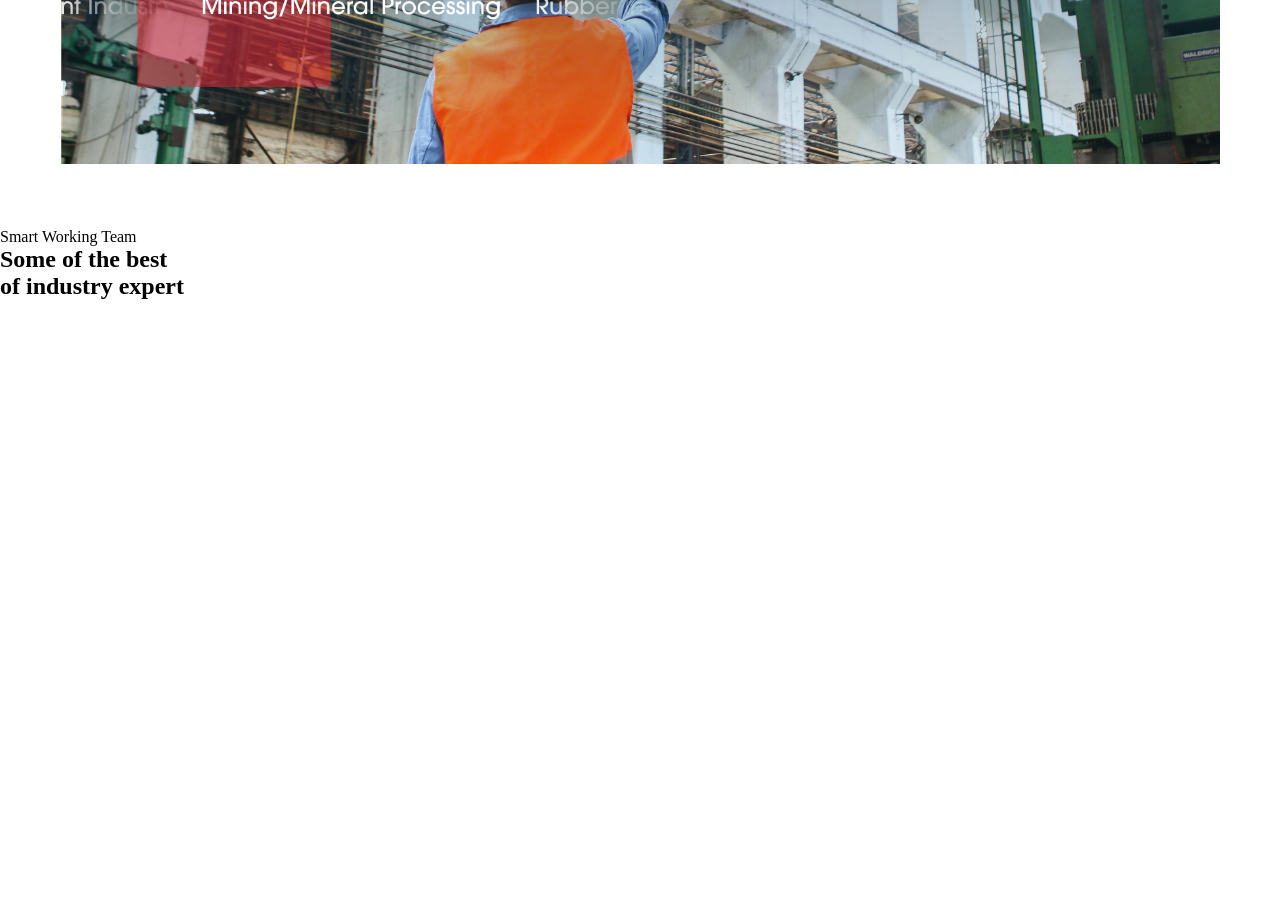
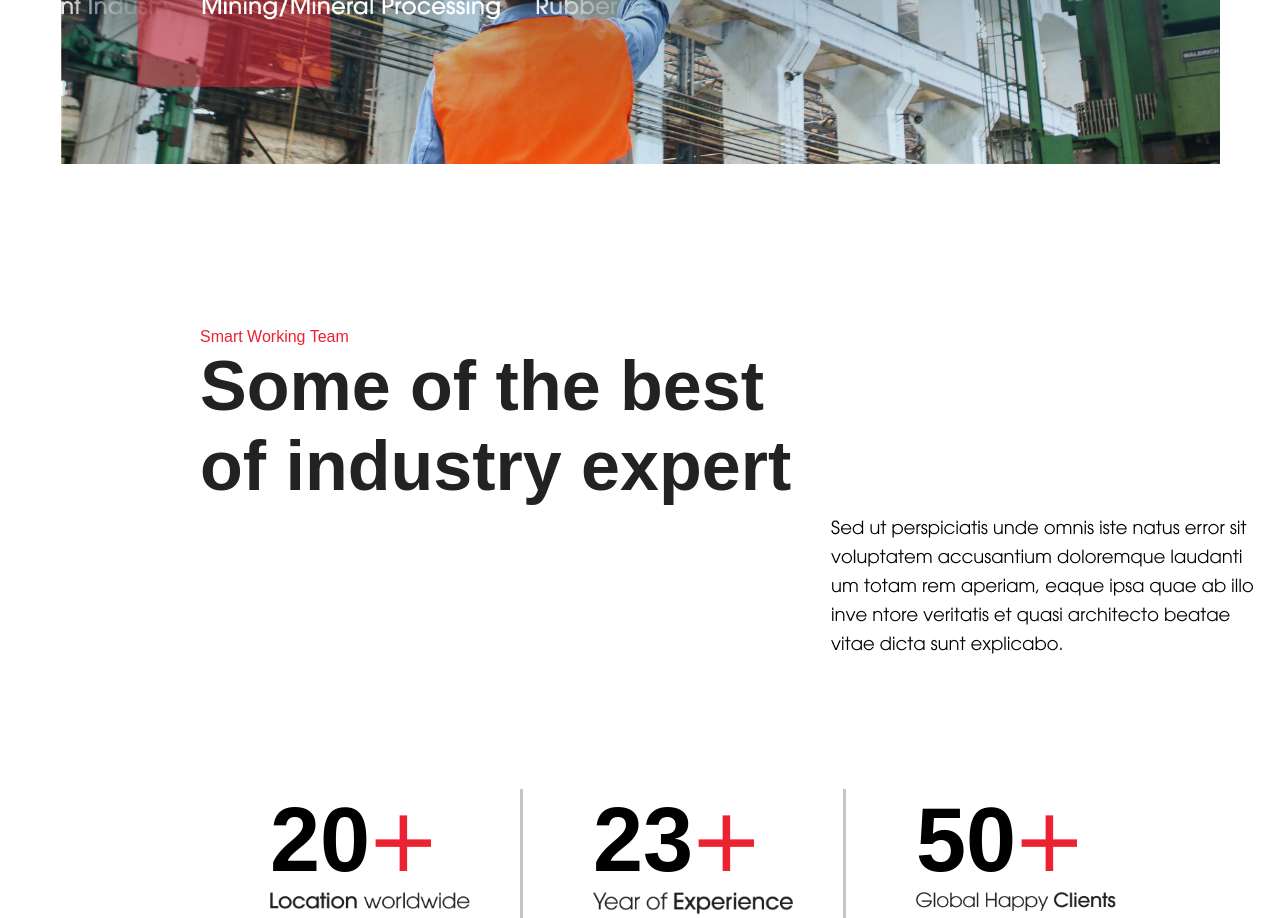
Before and after one commit to fahimshahrairakash03/RP-Alloys, a plain HTML site: page index.html in a window 1280 px wide. Shown: the part 524-1442 px from the top of the page. Before the commit the page ends 824 px from the top, so only its background shows below. Drawn offline with Linux system fonts and the light colour scheme.

Commit message:
statistics added

```diff
--- a/index.html
+++ b/index.html
@@ -35,12 +35,40 @@
     <!-- statistics part start -->
 
     <section class="statistics">
-      <div>
-        <p>Smart Working Team</p>
-        <h1>
-          Some of the best <br />
-          of industry expert
-        </h1>
+      <div class="statistics-heading">
+        <div>
+          <p class="text-short">Smart Working Team</p>
+          <h1>
+            Some of the best <br />
+            of industry expert
+          </h1>
+        </div>
+        <div class="statistics-details">
+          <img src="./image/Statistics/statisticsText.png" alt="" />
+        </div>
+      </div>
+      <div class="statistics-value">
+        <div class="stat-value-details">
+          <div>
+            <span>20</span>
+            <img src="./image/Statistics/plusIcon.png" alt="" />
+          </div>
+          <img class="value-text" src="./image/Statistics/text1.png" alt="" />
+        </div>
+        <div class="stat-value-details">
+          <div>
+            <span>23</span>
+            <img src="./image/Statistics/plusIcon.png" alt="" />
+          </div>
+          <img class="value-text" src="./image/Statistics/text2.png" alt="" />
+        </div>
+        <div class="stat-value-details" id="stat-value-details3">
+          <div>
+            <span>50</span>
+            <img src="./image/Statistics/plusIcon.png" alt="" />
+          </div>
+          <img class="value-text" src="./image/Statistics/text3.png" alt="" />
+        </div>
       </div>
     </section>
   </body>
--- a/style.css
+++ b/style.css
@@ -2,6 +2,7 @@
   margin: 0;
   padding: 0;
   box-sizing: border-box;
+  font-family: sans-serif;
 }
 .header {
   max-width: 1600px;
@@ -30,3 +31,42 @@
   margin-left: 111px;
   width: 500px;
 }
+.statistics {
+  margin-top: 160px;
+  margin-left: 200px;
+}
+.statistics-heading {
+  display: flex;
+}
+.text-short {
+  font-size: 16px;
+  color: #ec2232;
+  line-height: 18px;
+}
+.statistics h1 {
+  font-size: 70px;
+  color: #222222;
+}
+.statistics-details {
+  margin-left: 40px;
+  margin-top: 192px;
+}
+.statistics-value {
+  display: flex;
+  margin-top: 131px;
+}
+.stat-value-details {
+  border-right: solid #c4c4c4;
+  padding-right: 50px;
+  padding-left: 70px;
+}
+#stat-value-details3 {
+  border: none;
+}
+.statistics-value span {
+  font-size: 90px;
+  font-weight: 700;
+}
+.value-text {
+  width: 200px;
+}
```
Also changed, not shown: image/Statistics/plusIcon.png (added), image/Statistics/statisticsText.png (added), image/Statistics/text1.png (added), image/Statistics/text2.png (added), image/Statistics/text3.png (added).
